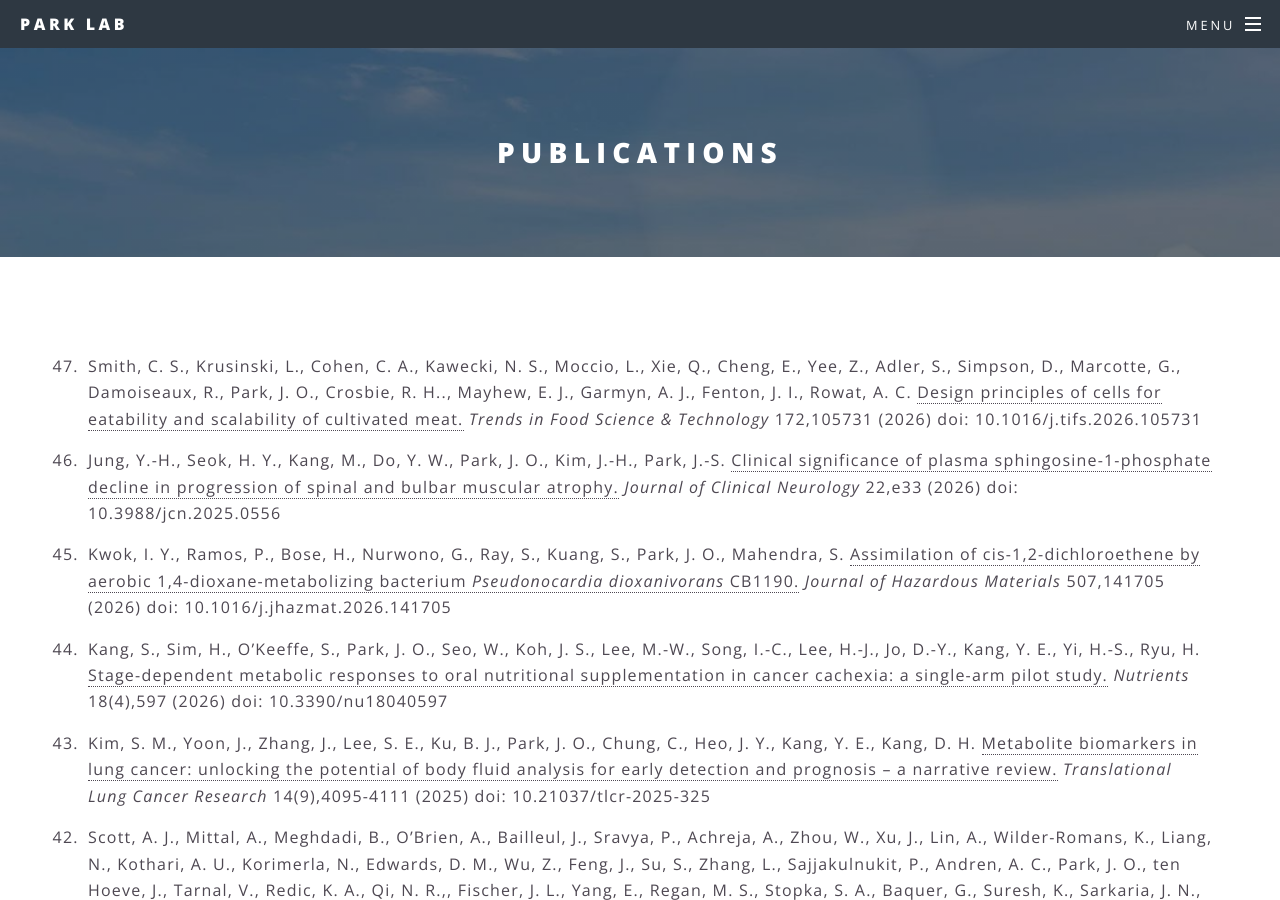
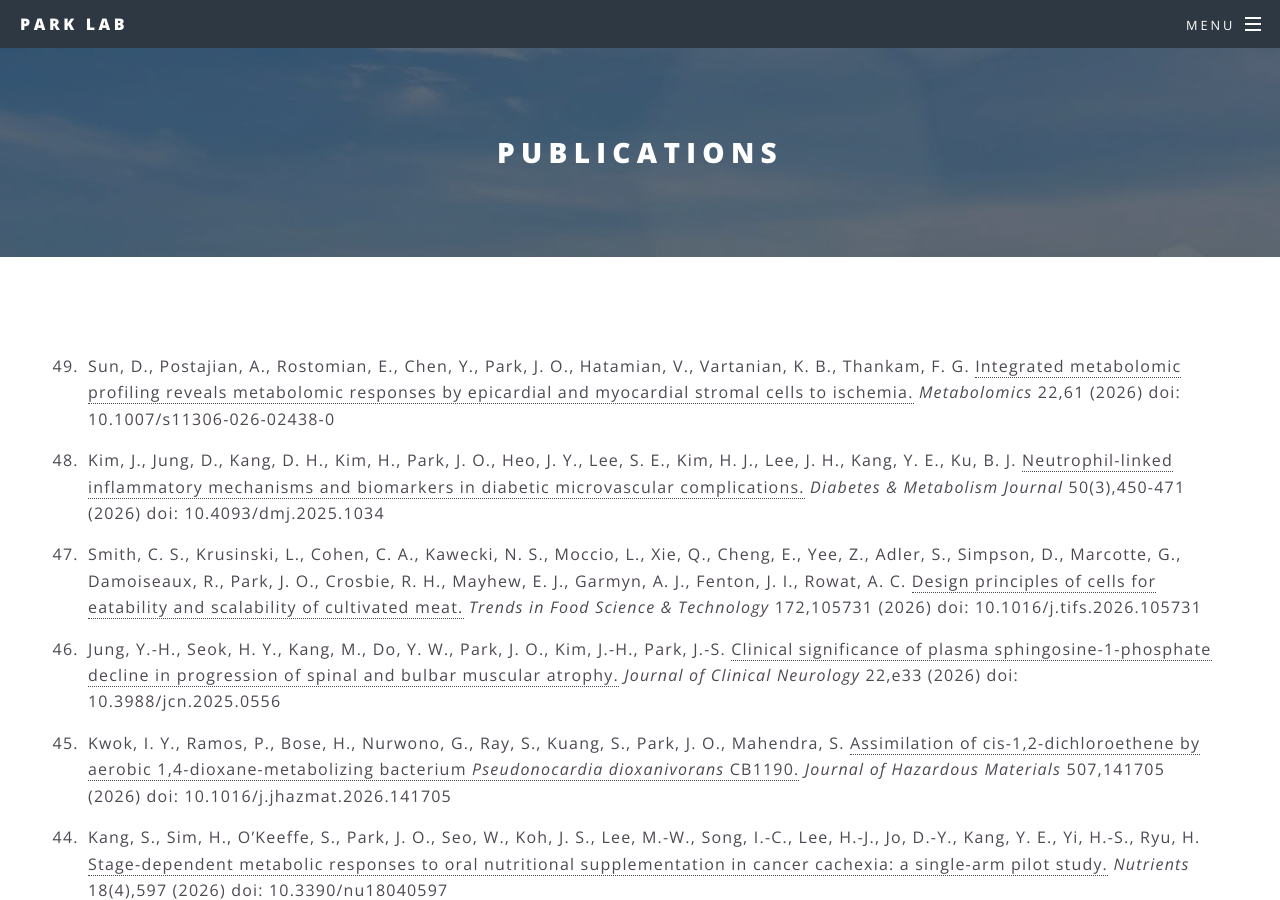
Before and after one commit to jopark/jopark.github.io, a Jekyll site: the page built from publications.html, in a window 1280 px wide and 900 px high. Built offline with Jekyll 4.4.1, drawn with Linux system fonts in a browser that asks for light colours.

Commit message:
Update publications.html

```diff
--- a/publications.html
+++ b/publications.html
@@ -4,7 +4,9 @@ title: Publications
 ---
 
 <ol reversed class="ul2">
-<li>Smith, C. S., Krusinski, L., Cohen, C. A., Kawecki, N. S., Moccio, L., Xie, Q., Cheng, E., Yee, Z., Adler, S., Simpson, D., Marcotte, G., Damoiseaux, R., Park, J. O., Crosbie, R. H.., Mayhew, E. J., Garmyn, A. J., Fenton, J. I., Rowat, A. C.  <a href="https://doi.org/10.1016/j.tifs.2026.105731">Design principles of cells for eatability and scalability of cultivated meat.</a> <i>Trends in Food Science & Technology</i> 172,105731 (2026) doi: 10.1016/j.tifs.2026.105731</li>
+<li>Sun, D., Postajian, A., Rostomian, E., Chen, Y., Park, J. O., Hatamian, V., Vartanian, K. B., Thankam, F. G.  <a href="https://doi.org/10.1007/s11306-026-02438-0">Integrated metabolomic profiling reveals metabolomic responses by epicardial and myocardial stromal cells to ischemia.</a> <i>Metabolomics</i> 22,61 (2026) doi: 10.1007/s11306-026-02438-0</li>
+<li>Kim, J., Jung, D., Kang, D. H., Kim, H., Park, J. O., Heo, J. Y., Lee, S. E., Kim, H. J., Lee, J. H., Kang, Y. E., Ku, B. J.  <a href="https://doi.org/10.4093/dmj.2025.1034">Neutrophil-linked inflammatory mechanisms and biomarkers in diabetic microvascular complications.</a> <i>Diabetes & Metabolism Journal</i> 50(3),450-471 (2026) doi: 10.4093/dmj.2025.1034</li>
+<li>Smith, C. S., Krusinski, L., Cohen, C. A., Kawecki, N. S., Moccio, L., Xie, Q., Cheng, E., Yee, Z., Adler, S., Simpson, D., Marcotte, G., Damoiseaux, R., Park, J. O., Crosbie, R. H., Mayhew, E. J., Garmyn, A. J., Fenton, J. I., Rowat, A. C.  <a href="https://doi.org/10.1016/j.tifs.2026.105731">Design principles of cells for eatability and scalability of cultivated meat.</a> <i>Trends in Food Science & Technology</i> 172,105731 (2026) doi: 10.1016/j.tifs.2026.105731</li>
 <li>Jung, Y.-H., Seok, H. Y., Kang, M., Do, Y. W., Park, J. O., Kim, J.-H., Park, J.-S.  <a href="https://doi.org/10.3988/jcn.2025.0556">Clinical significance of plasma sphingosine-1-phosphate decline in progression of spinal and bulbar muscular atrophy.</a> <i>Journal of Clinical Neurology</i> 22,e33 (2026) doi: 10.3988/jcn.2025.0556</li>
 <li>Kwok, I. Y., Ramos, P., Bose, H., Nurwono, G., Ray, S., Kuang, S., Park, J. O., Mahendra, S.  <a href="https://doi.org/10.1016/j.jhazmat.2026.141705">Assimilation of cis-1,2-dichloroethene by aerobic 1,4-dioxane-metabolizing bacterium <i>Pseudonocardia dioxanivorans</i> CB1190.</a> <i>Journal of Hazardous Materials</i> 507,141705 (2026) doi: 10.1016/j.jhazmat.2026.141705</li>
 <li>Kang, S., Sim, H., O’Keeffe, S.,  Park, J. O., Seo, W., Koh, J. S., Lee, M.-W., Song, I.-C., Lee, H.-J., Jo, D.-Y., Kang, Y. E., Yi, H.-S., Ryu, H.  <a href="https://doi.org/10.3390/nu18040597">Stage-dependent metabolic responses to oral nutritional supplementation in cancer cachexia: a single-arm pilot study.</a> <i>Nutrients</i> 18(4),597 (2026) doi: 10.3390/nu18040597</li>
```
